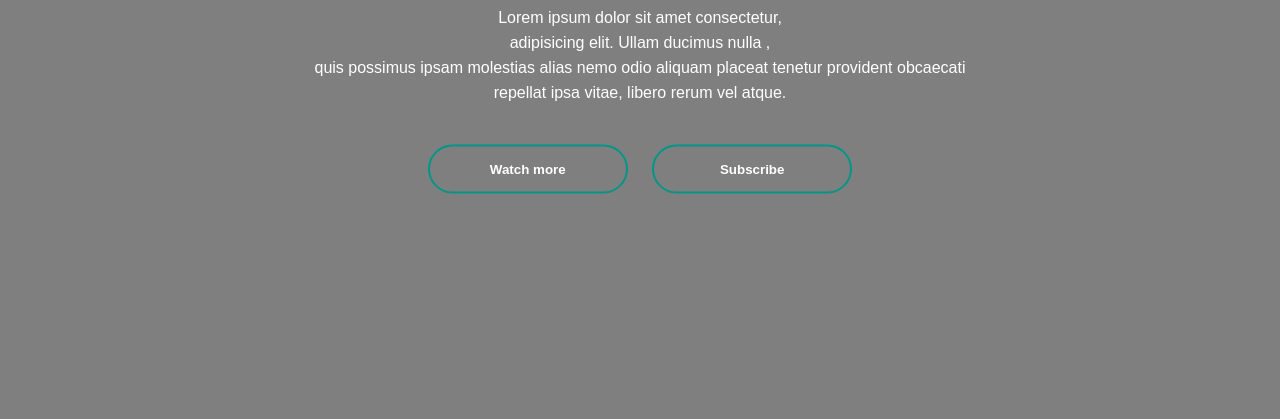
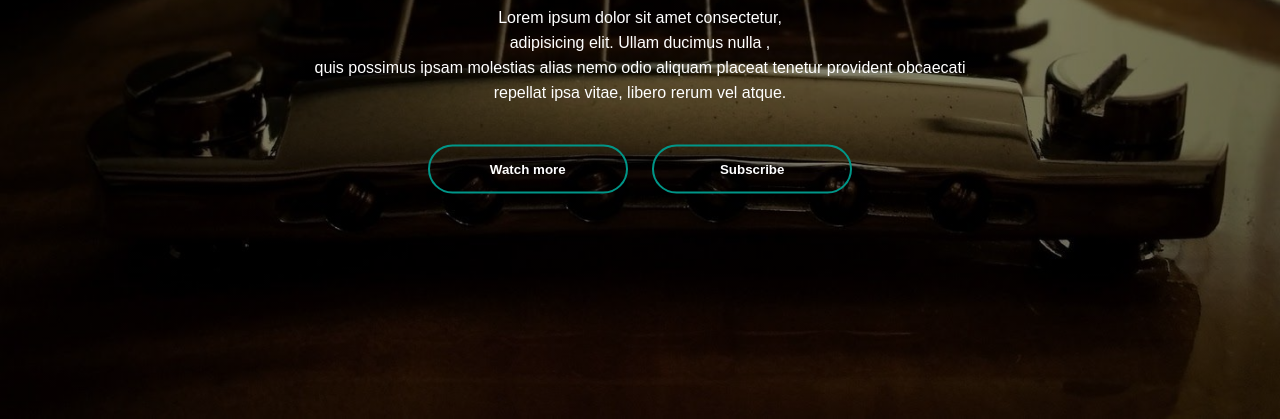
Before and after one commit to JayDampitan/git-hub-practice, a plain HTML site: page index.html in a window 1280 px wide. Shown: the part 381-800 px from the top of the page. Drawn offline with Linux system fonts and the light colour scheme.

Commit message:
directory update

```diff
--- a/css/styles.css
+++ b/css/styles.css
@@ -8,7 +8,7 @@
 .banner {
     width: 100%;
     height: 100vh;
-    background-image: linear-gradient( rgba(0,0,0,0.5), rgba(0,0,0,0.5)), url(.../images/websitebg.jpg);
+    background-image: linear-gradient( rgba(0,0,0,0.5), rgba(0,0,0,0.5)), url(/images/websitebg.jpg);
     background-size: cover;
     background-position: center;
 }
```
